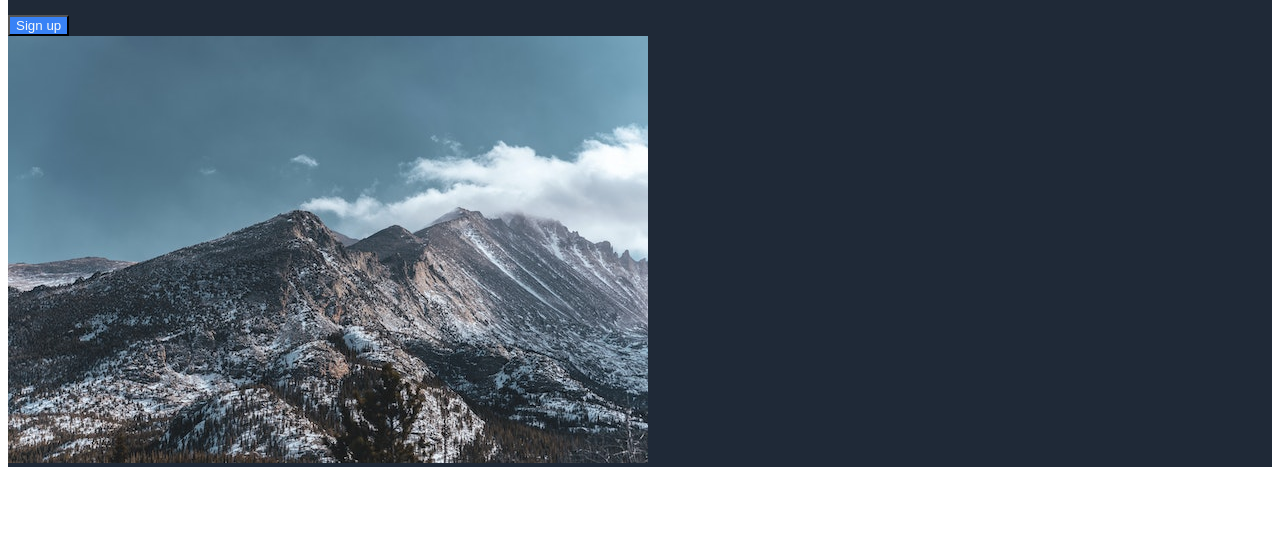
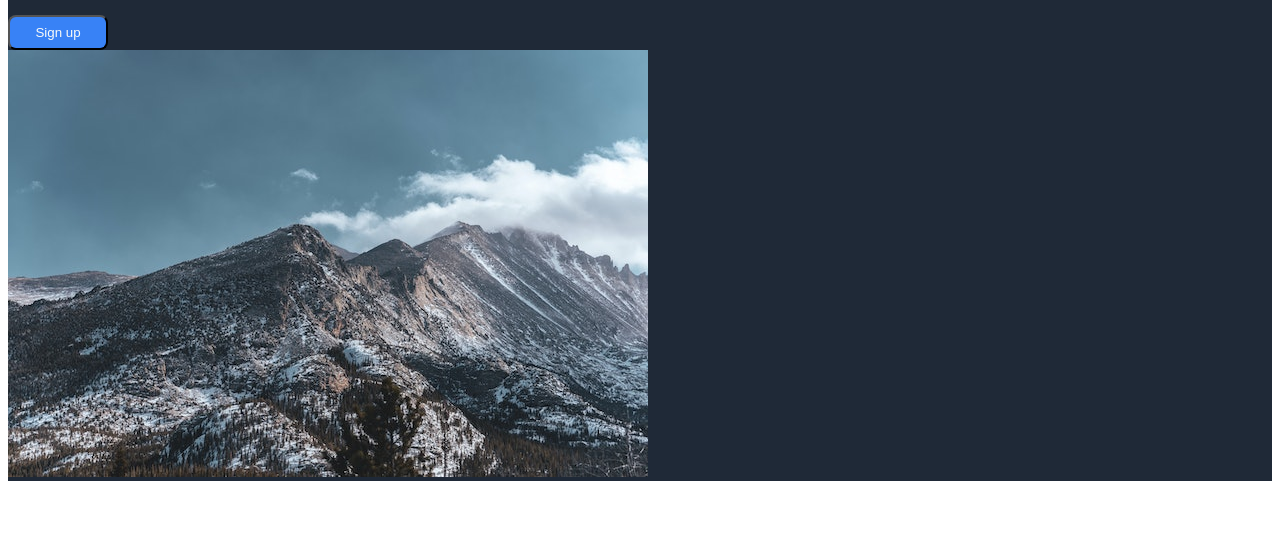
Before and after one commit to Pascal-Rutter/odin-landing_page, a plain HTML site: page index.html in a window 1280 px wide. Shown: the part 267-800 px from the top of the page. Drawn offline with Linux system fonts and the light colour scheme.

Commit message:
Style Button

```diff
--- a/styles.css
+++ b/styles.css
@@ -24,5 +24,7 @@ body{
 button {
     background-color: #3882F6;
     color: #f9faf8;
-
+    border-radius: 8px;
+    padding: 8px;
+    width: 100px;
 }
```
